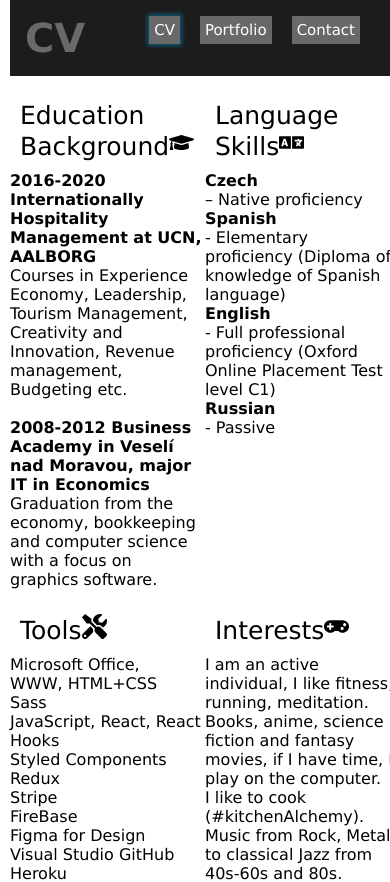
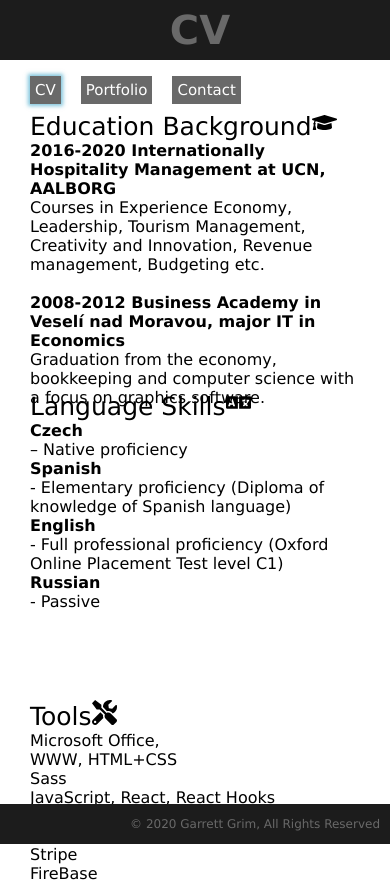
Before and after one commit to GarrettGrim111/virtual-resume, a React (Create React App) app: page /cv in a window 390 px wide. Shown: the top 882 px of the page. Built offline with nearby package versions, Linux system fonts and the light colour scheme.

Commit message:
setting footer (needs to be fixed on CV page, absulutelly set navigation, need to set landing and portfolio pages to be more responsive

```diff
--- a/src/components/footer.component.jsx
+++ b/src/components/footer.component.jsx
@@ -17,11 +17,17 @@ const FooterHolder = styled.div`
   background-color: #1c1c1c;
   display: flex;
   justify-content: flex-end;
+  align-items: center;
+
+  /* @media (max-width: 800px) {
+    position: absolute;
+    bottom: 0;
+  }  */
 `;
 const Copyright = styled.span`
   color: #696969;
   font-size: 12px;
-  padding: 15px;
+  margin: 0 10px;
 `;
 
 export default Footer;
--- a/src/components/navigation.component.jsx
+++ b/src/components/navigation.component.jsx
@@ -19,9 +19,16 @@ const Navigation = () => {
 };
 
 const Holder = styled.div`
-  position: fixed;
+  position: absolute;
   top: 20px;
   right: 20px;
+
+  @media (max-width: 800px) {
+    position: absolute;
+    top: 80px;
+    left: 20px;
+    z-index: 5;
+  }
 `;
 
 const NavItem = styled.span`
--- a/src/globalStyles.js
+++ b/src/globalStyles.js
@@ -9,12 +9,13 @@ export const GlobalStyle = createGlobalStyle`
 
 }
 
+html { height: 100%; width: 100%;}
 
+body {
+  position: relative;
+  width: 100%;
+ height: 100%;
 
-html, body {
-  position: relative;
-  min-height: 100vh;
-  padding-bottom: 2.5rem;
     /* display: flex;
     justify-content: center;
   align-items: center;
--- a/src/pages/contact.component.jsx
+++ b/src/pages/contact.component.jsx
@@ -25,11 +25,16 @@ const Contact = () => {
 };
 
 const Wrapper = styled.div`
-  height: 100vh;
+  display: flex;
+  flex-flow: column;
+  height: 100%;
 `;
 
 const Holder2 = styled.div`
-  height: 100%;
+  position: absolute;
+  top: 60px;
+  bottom: 2.5rem;
+  width: 100%;
   display: flex;
   justify-content: center;
   align-items: center;
--- a/src/pages/cv.component.jsx
+++ b/src/pages/cv.component.jsx
@@ -2,7 +2,6 @@ import React from "react";
 import styled from "styled-components";
 import Navigation from "./../components/navigation.component";
 import {
-
   FaGraduationCap,
   FaLanguage,
   FaTools,
@@ -12,8 +11,6 @@ import {
 import { Header, Title, SubTitle, Bold } from "../styles";
 
 const CVPage = () => {
-
-
   return (
     <Wrapper>
       <Header>
@@ -22,6 +19,7 @@ const CVPage = () => {
 
       <Navigation />
 
+      <Holder>
         <UpperHolder>
           <Education>
             <SubTitle>
@@ -43,15 +41,14 @@ const CVPage = () => {
             focus on graphics software.
           </Education>
 
-
           <Languages>
             <SubTitle>
               Language Skills
               <FaLanguage />
             </SubTitle>
             <Bold>Czech</Bold>– Native proficiency <br />
-          <Bold>Spanish</Bold>- Elementary proficiency (Diploma of knowledge of
-          Spanish language)
+            <Bold>Spanish</Bold>- Elementary proficiency (Diploma of knowledge
+            of Spanish language)
             <br />
             <Bold>English</Bold> - Full professional proficiency (Oxford Online
             Placement Test level C1)
@@ -66,8 +63,8 @@ const CVPage = () => {
               Tools
               <FaTools />
             </SubTitle>
-          Microsoft Office, <br /> WWW, HTML+CSS <br /> Sass <br /> JavaScript,
-          React, React Hooks <br />
+            Microsoft Office, <br /> WWW, HTML+CSS <br /> Sass <br />{" "}
+            JavaScript, React, React Hooks <br />
             Styled Components <br />
             Redux <br />
             Stripe
@@ -81,53 +78,101 @@ const CVPage = () => {
               Interests
               <FaGamepad />
             </SubTitle>
-          I am an active individual, I like fitness, running, meditation. <br />
+            I am an active individual, I like fitness, running, meditation.{" "}
+            <br />
             Books, anime, science fiction and fantasy movies, if I have time, I
             play on the computer.
             <br /> I like to cook (#kitchenAlchemy).
-          <br /> Music from Rock, Metal to classical Jazz from 40s-60s and 80s.
+            <br /> Music from Rock, Metal to classical Jazz from 40s-60s and
+            80s.
           </Interests>
         </LowerHolder>
+      </Holder>
     </Wrapper>
   );
 };
 
 const Wrapper = styled.div`
+  /* display: flex;
+  flex-flow: column;
+  height: 100%;
+  flex-wrap: wrap; */
+`;
+
+const Holder = styled.div`
   width: 100%;
+  display: flex;
+  flex-wrap: wrap;
+  justify-content: center;
+`;
+
+const UpperHolder = styled.div`
+  width: 100%;
+  display: flex;
+  flex-wrap: wrap;
+  justify-content: space-around;
+`;
+const LowerHolder = styled.div`
+  width: 100%;
+  display: flex;
+  flex-wrap: wrap;
+  justify-content: space-around;
+  margin: 30px 0;
+`;
+
+const Education = styled.div`
+  position: relative;
+  flex: 1;
+  max-width: 400px;
+  height: 200px;
+  margin: 30px;
 
   @media (max-width: 800px) {
-    /* width: ;
-      height: 60px;
-      position: unset; */
-    margin: 0 10px;
-    height: 60%;
+    flex: 100%;
+    max-width: 600px;
+    margin-top: 50px;
   }
 `;
 
-const UpperHolder = styled.div`
-  display: flex;
-  justify-content: space-around;
-  margin: 15px 0;
-`;
-const LowerHolder = styled.div`
-  display: flex;
-  justify-content: space-around;
-  margin: 15px 0;
-`;
+const Languages = styled.div`
+  position: relative;
+  flex: 1;
+  max-width: 400px;
+  height: 200px;
+  margin: 30px;
 
-const Education = styled.div`
-  width: 400px;
-`;
-
-const Languages = styled.div`
-  width: 400px;
+  @media (max-width: 800px) {
+    flex: 100%;
+    max-width: 600px;
+    margin-top: 50px;
+  }
 `;
 const Tools = styled.div`
-  width: 400px;
+  position: relative;
+  flex: 1;
+  max-width: 400px;
+  height: 200px;
+  margin: 30px;
+
+  @media (max-width: 800px) {
+    flex: 100%;
+    max-width: 600px;
+    margin-top: 50px;
+  }
 `;
 
 const Interests = styled.div`
-  width: 400px;
+  position: relative;
+  flex: 1;
+  max-width: 400px;
+  height: 200px;
+  margin: 30px;
+
+  @media (max-width: 800px) {
+    flex: 100%;
+    max-width: 600px;
+    margin-top: 50px;
+  }
 `;
 
 export default CVPage;
--- a/src/pages/landing.component.jsx
+++ b/src/pages/landing.component.jsx
@@ -31,9 +31,9 @@ const LandingPage = () => {
           </Link>
         </Holder>
         <ProfileHolder>
-          <SubTitle>About me</SubTitle>
+          <SubTitle className="sub">About me</SubTitle>
           <Profile>
-            My motto is "Play with the cards that life gives you" I don't
+            My motto is "Play with the cards that life gives you" <br />I don't
             consider myself an "adventurer" even though I was situated mostly
             abroad. I lived and worked in England, Scotland, for a while in
             Spain, but mainly in Denmark. I have worked with colleagues of
@@ -70,7 +70,7 @@ const Wrapper = styled.div`
 `;
 const Header = styled.div`
   width: 100%;
-  height: 400px;
+  height: 350px;
   background-color: #1c1c1c;
   display: flex;
   justify-content: space-between;
@@ -84,13 +84,18 @@ const Holder = styled.div`
   text-align: center;
   width: 50%;
 
-  .link
- { text-decoration-color: #696969;}
+  .link {
+    text-decoration-color: #696969;
+  }
+
+/* @media (max-width: 800px) {
+} */
+
 `;
 
 const HeaderImage = styled.img`
-  width: 50%;
-  height: inherit;
+  width: 45%;
+  /* height: inherit; */
   object-fit: cover;
 `;
 
@@ -109,6 +114,9 @@ const Bottom = styled.div`
   display: flex;
   justify-content: space-between;
 
+  .sub {
+    margin-top: 80px;
+  }
   /* text-align: center; */
 `;
 
--- a/src/styles.js
+++ b/src/styles.js
@@ -3,12 +3,10 @@ import styled from "styled-components";
 export const Title = styled.div`
   font-size: 40px;
   font-weight: bold;
-
   color: #696969;
 `;
 
 export const SubTitle = styled.div`
-  margin: 10px;
   font-size: 25px;
 `;
 // export const Text = styled.p`
@@ -22,6 +20,8 @@ export const Bold = styled.p`
 export const Header = styled.div`
   background-color: #1c1c1c;
   width: 400px;
-  padding: 15px;
+  height: 60px;
   display: flex;
+  justify-content: center;
+  align-items: center;
 `;
```
Lines whose indentation alone changed are shown as unchanged.
